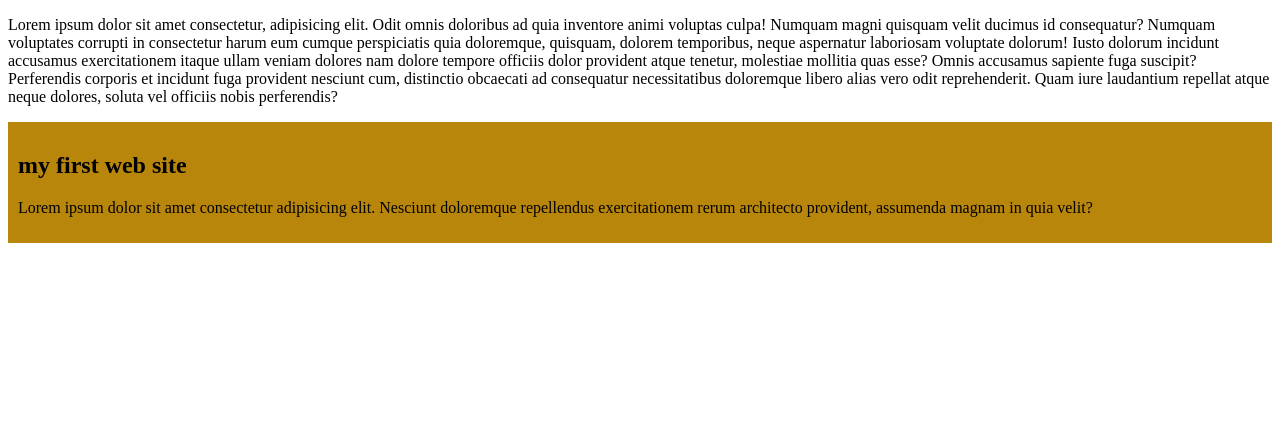
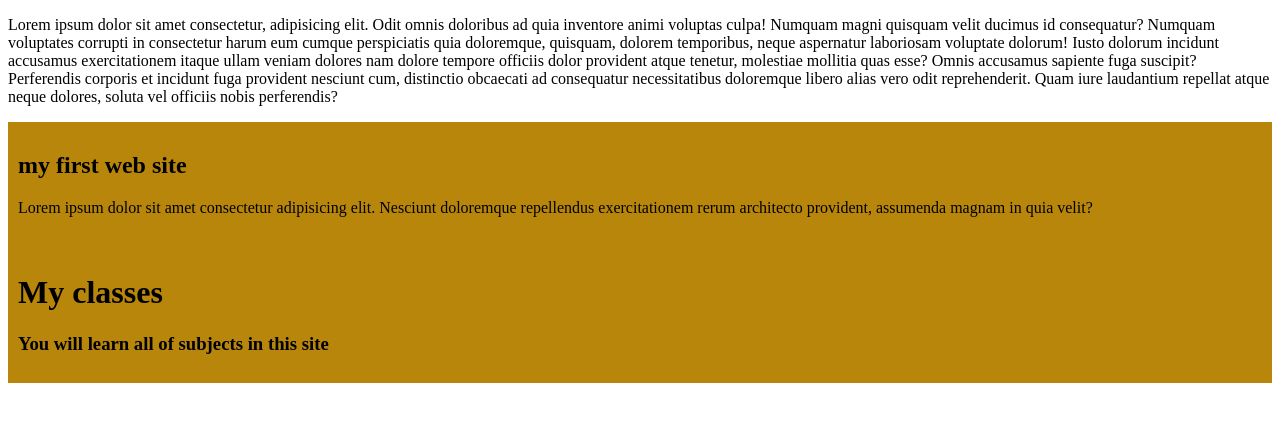
Before and after one commit to Ismail1hosen/my-first-code, a plain HTML site: page index.html in a window 1280 px wide. Drawn offline with Linux system fonts and the light colour scheme.

Commit message:
second div add

```diff
--- a/index.html
+++ b/index.html
@@ -14,6 +14,12 @@
         <p>Lorem ipsum dolor sit amet consectetur adipisicing elit. Nesciunt doloremque repellendus exercitationem rerum architecto provident, assumenda magnam in quia velit?</p>
     </div>
 
+    <div>
+        <h1>My classes</h1>
+        <h3>You will learn all of subjects in this site</h3>
+
+    </div>
+
 
 
 
```
